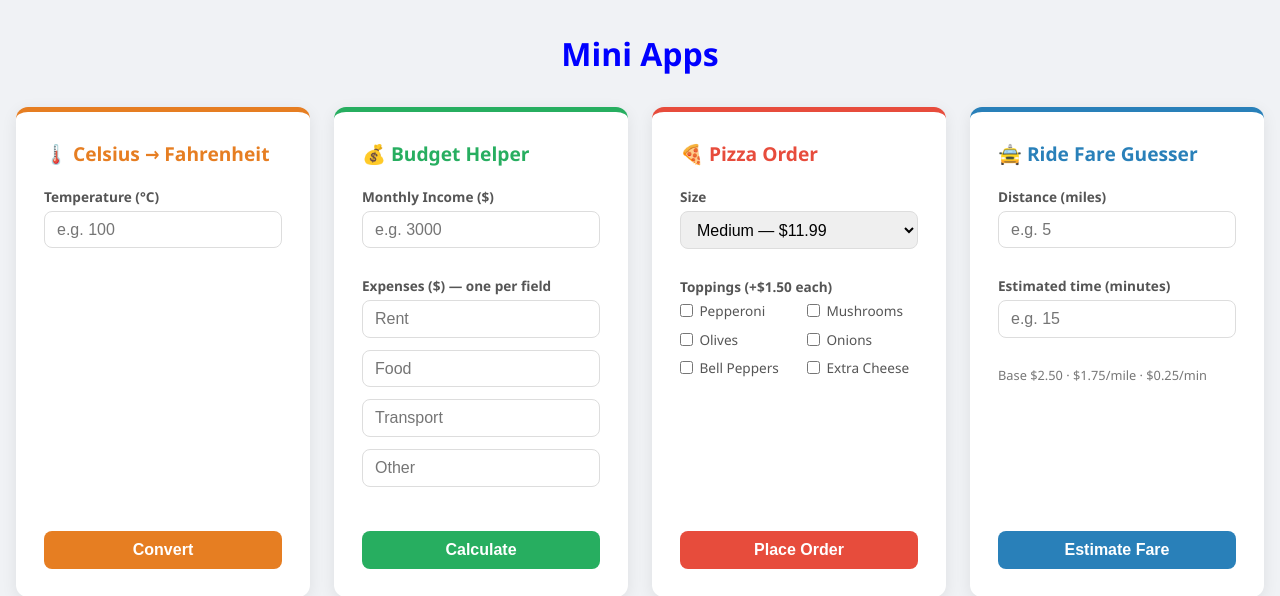
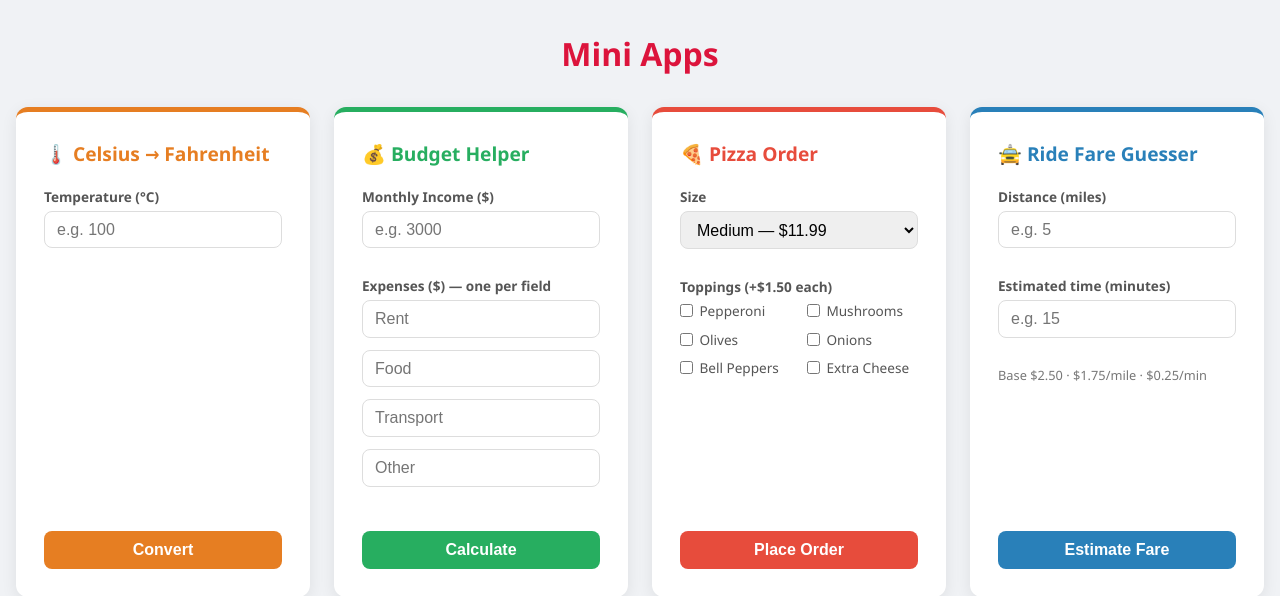
Before and after one commit to ValeriyYustunyk/PythonAnywhere, a Flask app: page / in a window 1280 px wide. Shown: the top 596 px of the page. Run offline with Flask 3, Linux system fonts and the light colour scheme.

Commit message:
Change color

```diff
--- a/templates/index.html
+++ b/templates/index.html
@@ -19,7 +19,7 @@
       text-align: center;
       font-size: 2rem;
       margin-bottom: 2rem;
-      color: blue;
+      color: crimson;
     }
 
     .grid {
```
